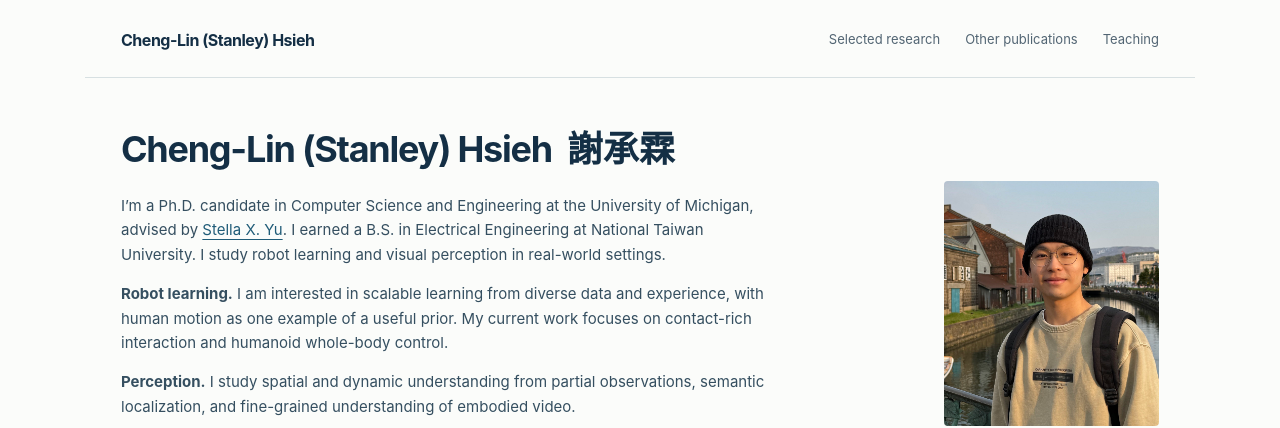
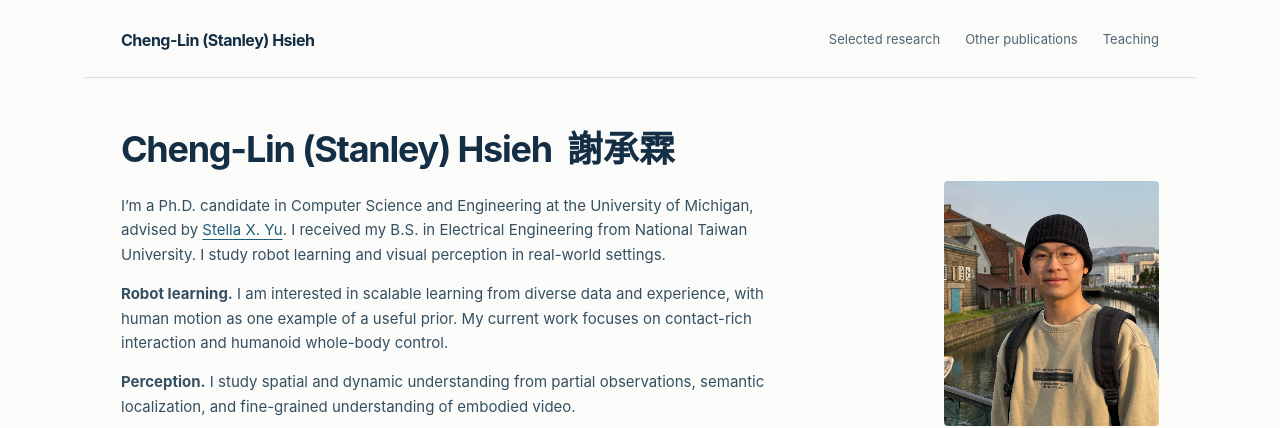
Before and after one commit to chenglinh/chenglinh.github.io, a Jekyll site: the page index.html, which Jekyll copies as it is, in a window 1280 px wide, cut to the strip 0-1000 px from the top of the page. Shown: the top 428 px of the strip. Built offline with Jekyll 4.4.1, drawn with Linux system fonts in a browser that asks for light colours.

Commit message:
Use received in education introduction

```diff
--- a/index.html
+++ b/index.html
@@ -17,7 +17,7 @@
 <main id="main">
 <section class="hero" aria-labelledby="intro-title">
 <div><h1 id="intro-title"><span>Cheng-Lin (Stanley) Hsieh</span><span class="name-cn" lang="zh-Hant">謝承霖</span></h1>
-<p class="intro">I’m a Ph.D. candidate in Computer Science and Engineering at the University of Michigan, advised by <a href="https://web.eecs.umich.edu/~stellayu/">Stella X. Yu</a>. I earned a B.S. in Electrical Engineering at National Taiwan University. I study robot learning and visual perception in real-world settings.</p>
+<p class="intro">I’m a Ph.D. candidate in Computer Science and Engineering at the University of Michigan, advised by <a href="https://web.eecs.umich.edu/~stellayu/">Stella X. Yu</a>. I received my B.S. in Electrical Engineering from National Taiwan University. I study robot learning and visual perception in real-world settings.</p>
 <p class="intro"><strong>Robot learning.</strong> I am interested in scalable learning from diverse data and experience, with human motion as one example of a useful prior. My current work focuses on contact-rich interaction and humanoid whole-body control.</p>
 <p class="intro"><strong>Perception.</strong> I study spatial and dynamic understanding from partial observations, semantic localization, and fine-grained understanding of embodied video.</p>
 <p id="contact" class="contact"><a href="mailto:clhsieh@umich.edu">clhsieh@umich.edu</a></p></div>
```
